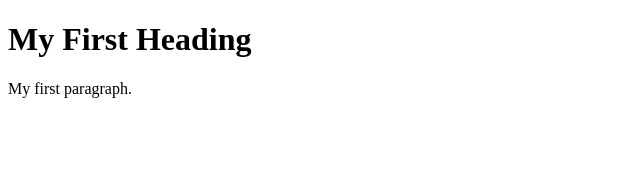
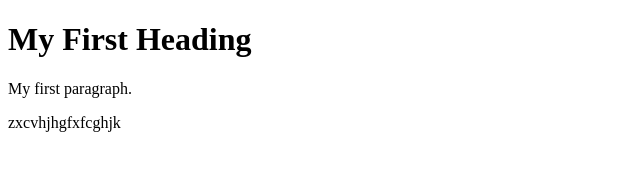
Before and after one commit to srihari664/simple-web-app, a plain HTML site: page index.html in a window 1280 px wide. Shown: the whole page, without its empty margins (0-640 px from the left). Drawn offline with Linux system fonts and the light colour scheme.

Commit message:
Update index.html
add text

```diff
--- a/index.html
+++ b/index.html
@@ -7,6 +7,6 @@
 
 <h1>My First Heading</h1>
 <p>My first paragraph.</p>
-
+<p>zxcvhjhgfxfcghjk</p>
 </body>
 </html>
```
